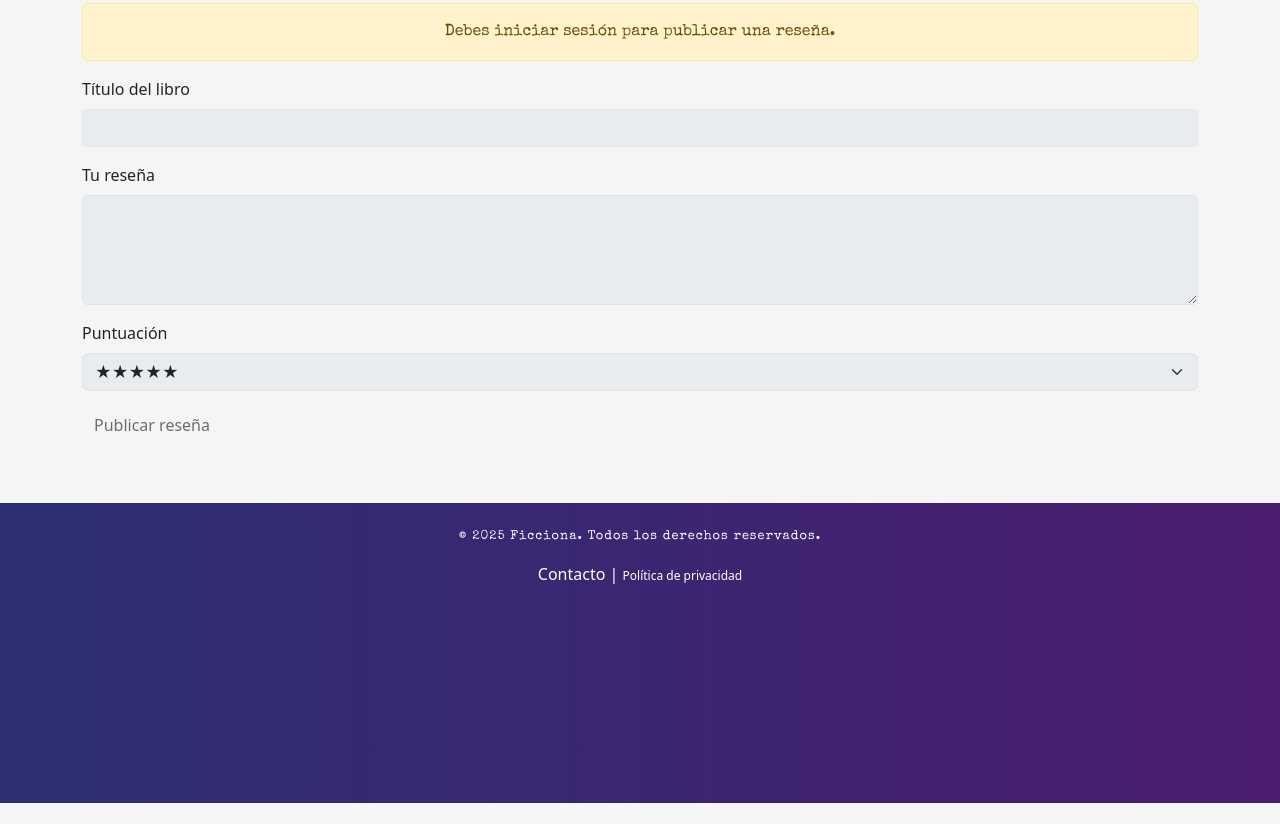
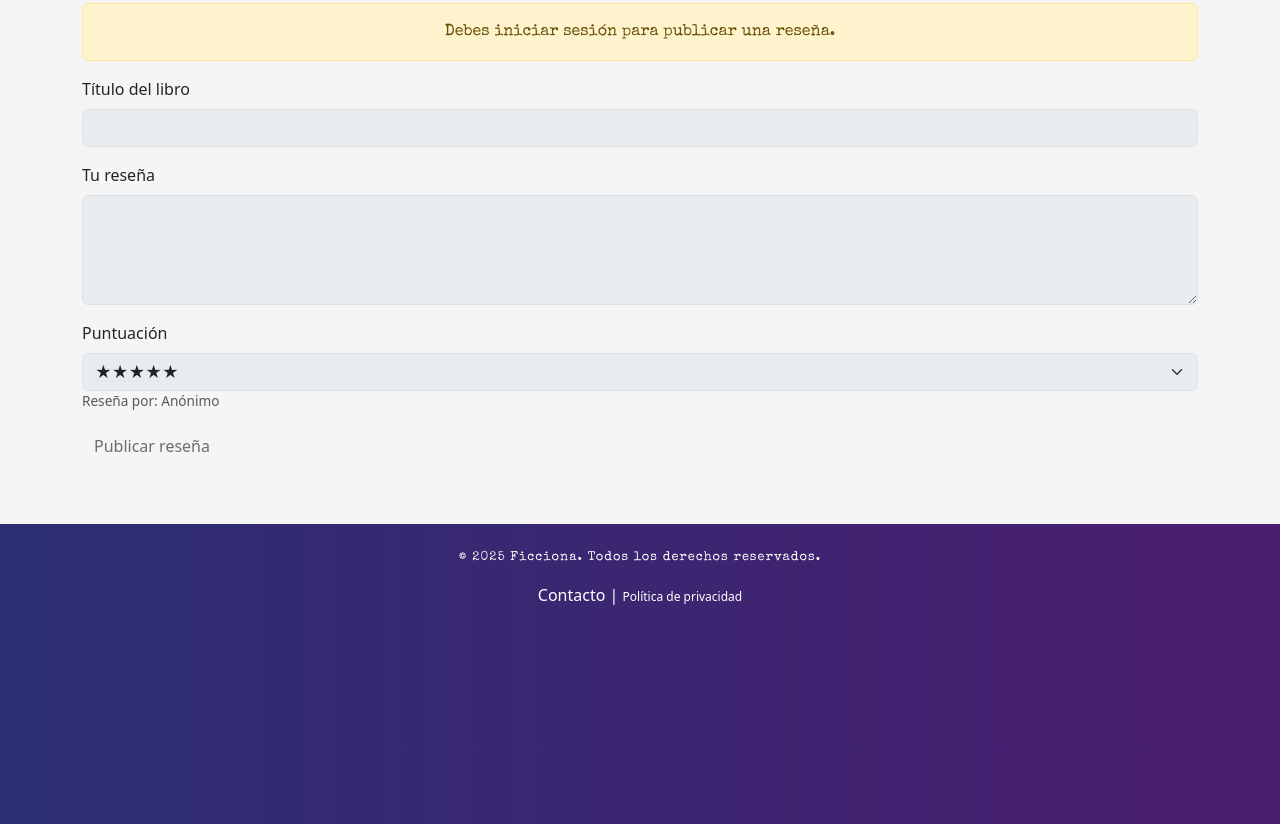
Before and after one commit to anGabrielaMi/project_1, a plain HTML site: page matematicas.html in a window 1280 px wide. Shown: the part 522-1346 px from the top of the page. Before the commit the page ends 1325 px from the top, so only its background shows below. Drawn offline with nearby package versions, Linux system fonts and the light colour scheme.

Commit message:
añadidos <p  id="autor-reseña"...>
Elemento  con ID , clase Bootstrap , y estilo en línea para mostrar autor dinámico. Se agregó a  paginas faltantes.

```diff
--- a/matematicas.html
+++ b/matematicas.html
@@ -70,6 +70,7 @@
                     <option value="2">★★☆☆☆</option>
                     <option value="1">★☆☆☆☆</option>
                 </select>
+                <p id="autor-reseña" class="text-muted" style="font-size: 0.85rem;">Reseña por: </p>
             </div>
 
             <button type="submit" class="btn btn-ficciona" disabled>Publicar reseña</button>
```
Also changed, not shown: ciencia.html (+1 -0 lines), historia.html (+1 -0 lines), literatura.html (+1 -0 lines), medicina.html (+1 -0 lines).
